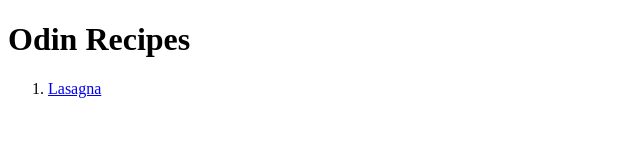
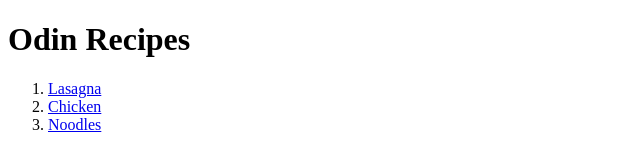
Before and after one commit to sohaima/odin-recipes, a plain HTML site: page index.html in a window 1280 px wide. Shown: the whole page, without its empty margins (0-640 px from the left). Drawn offline with Linux system fonts and the light colour scheme.

Commit message:
Add links to chicken and noodles in recipe list

```diff
--- a/index.html
+++ b/index.html
@@ -10,6 +10,8 @@
     <h1>Odin Recipes</h1>
     <ol>
         <li><a href="./recipes/lasagna.html">Lasagna</a></li>
+        <li><a href="./recipes/chicken.html">Chicken</a></li>
+        <li><a href="./recipes/noodles.html">Noodles</a></li>
     </ol>
 </body>
 </html>
```
